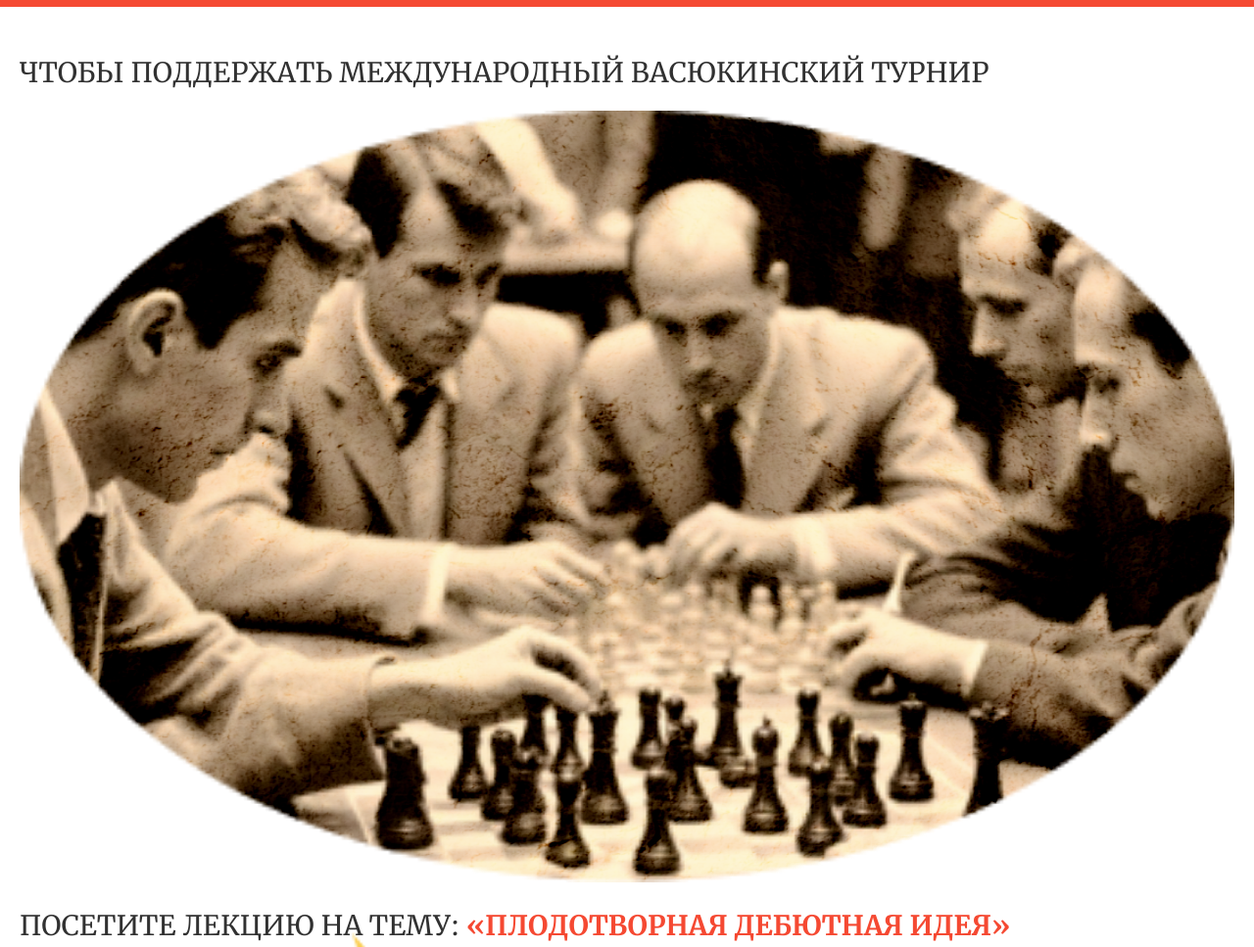
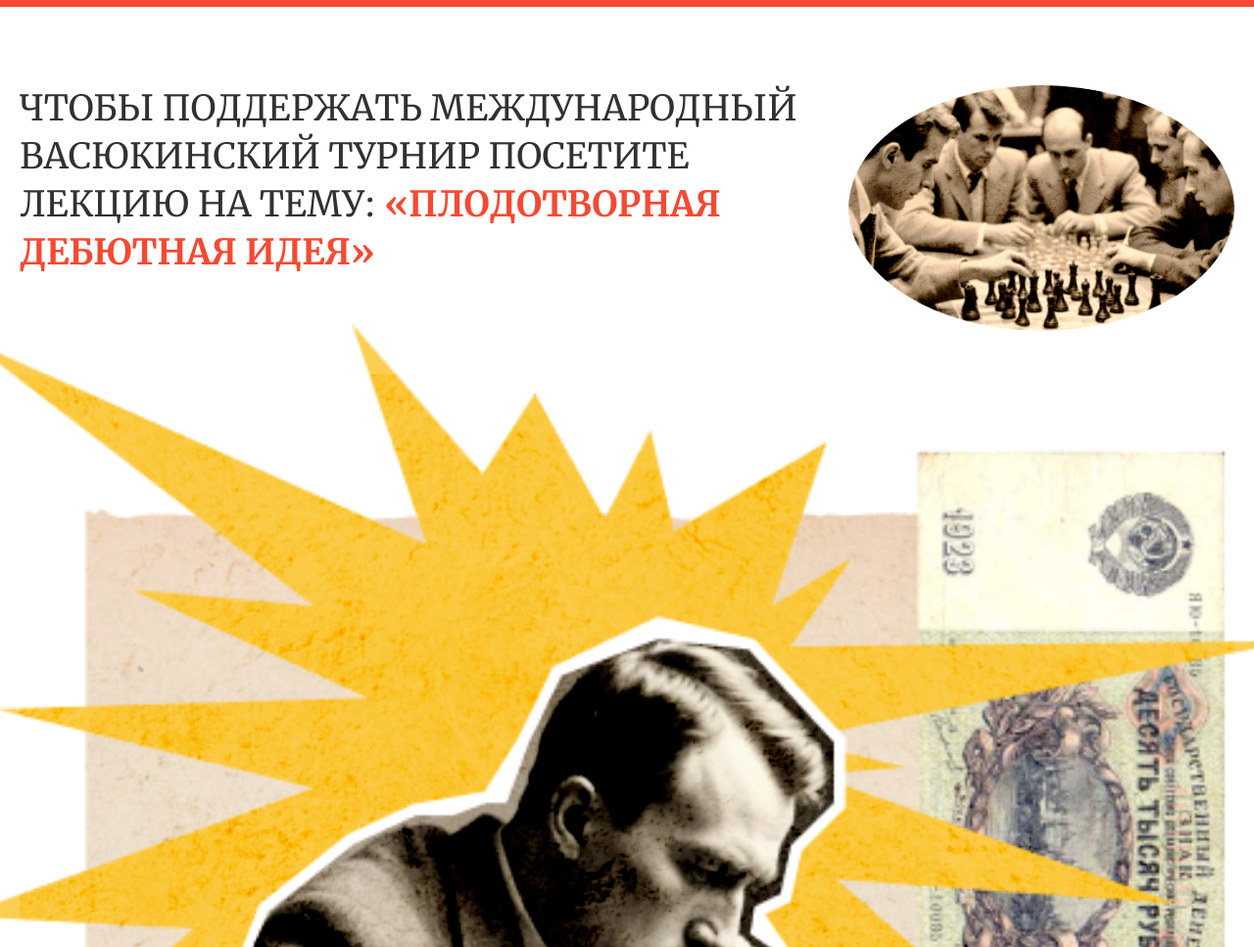
Before and after one commit to TIIGRUS/chess-club-landing, a plain HTML site: page index.html in a window 1280 px wide. Shown: the part 753-1720 px from the top of the page at 98% size. Drawn offline with Linux system fonts and the light colour scheme.

Commit message:
feat: finish descktop intro__invite

```diff
--- a/index.html
+++ b/index.html
@@ -93,20 +93,20 @@
     <main class="content">
       <section class="intro page__section">
         <article class="intro__invite">
-          <h2 class="main-title intro__invite-title content__title">
-            Чтобы поддержать Международный васюкинский турнир
-          </h2>
-          <figure class="decor">
+          <figure class="decor intro__figure-photo">
             <img
               src="./images/photo-game-chess.png"
               class="intro__photo"
               alt="Фото партии в шахматы"
             />
           </figure>
-          <h3 class="main-title intro__invite-title content__title">
+          <h2 class="main-title intro__invite-title content__title">
+            Чтобы поддержать Международный васюкинский турнир
+          </h2>
+          <h2 class="main-title intro__invite-title content__title">
             посетите лекцию на тему:
             <span class="main-title__accent">«Плодотворная дебютная идея»</span>
-          </h3>
+          </h2>
         </article>
         <figure class="decor">
           <img
--- a/styles/blocks/content.css
+++ b/styles/blocks/content.css
@@ -22,3 +22,9 @@
     flex-direction: column;
     gap: 12px 0;
 }
+
+@media (min-width: 1024px) {
+    .content__title {
+        font-size: 36px;
+    }
+}
--- a/styles/blocks/header/header.css
+++ b/styles/blocks/header/header.css
@@ -29,5 +29,6 @@
 @media (min-width: 1024px) {
     .header {
         min-height: 760px;
+        margin-block-end: 80px;
     }
 }
--- a/styles/blocks/intro.css
+++ b/styles/blocks/intro.css
@@ -14,14 +14,10 @@ grid-template-columns: 474px 1fr; */
 
 .intro__photo {
     margin: 0 auto;
+    border-radius: 100%;
 }
 
 .intro__photo-game {
-    /* grid-row: 1/-1; */
-    /* display: flex;
-align-items: center;
-justify-content: center;
-*/
     margin-block: 15px 0;
     transform: scale(1.1);
     transform-origin: center;
@@ -31,10 +27,21 @@ justify-content: center;
 .intro__invite {
     display: grid;
     gap: 20px;
+    grid-auto-flow: row;
+    grid-template-areas: "title"
+        "photo";
+}
+
+.intro__figure-photo {
+    grid-area: photo;
 }
 
 .intro__invite-title {
     display: inline;
+}
+
+.intro__invite-title:first-of-type {
+    grid-area: title;
 }
 
 .intro__list {
@@ -76,6 +83,29 @@ justify-content: center;
     text-decoration-thickness: 2px;
 }
 
-.intro__description {
-    overflow: hidden;
+@media (min-width: 768px) {
+    .intro__invite {
+        display: block;
+    }
+
+    .intro__figure-photo {
+        float: right;
+        width: 285px;
+        margin-left: 25px;
+    }
 }
+
+@media (min-width: 1024px) {
+    .intro__figure-photo {
+        width: 394px;
+        margin-left: 50px;
+    }
+}
+
+@media (min-width: 1300px) {
+    .intro__invite-title:first-of-type:before {
+        content: '';
+        display: block;
+        margin-block-start: 28px;
+    }
+}
```
